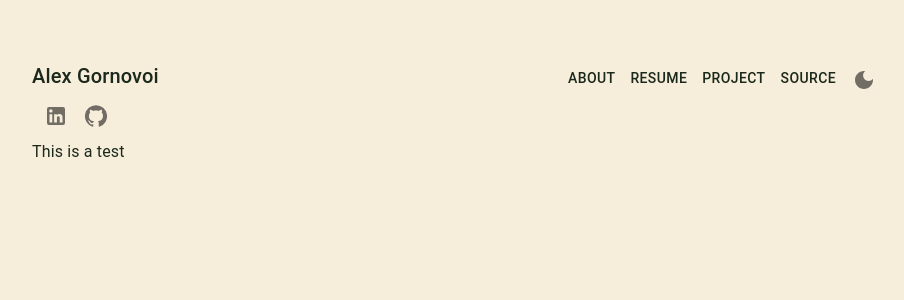
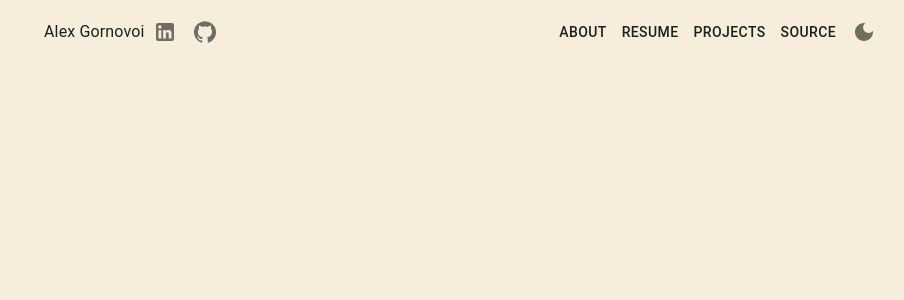
Before and after one commit to alexgornovoi/resume-website, a Next.js app: page / in a window 1280 px wide. Shown: the top 300 px of the page, without its empty margins (182-1086 px from the left). Built offline with nearby package versions, Linux system fonts and the light colour scheme.

Commit message:
completed menu bar

```diff
--- a/components/buttons.js
+++ b/components/buttons.js
@@ -6,7 +6,7 @@ import { ButtonGroup, IconButton, Menu, MenuItem } from "@mui/material"
 const values = [
     { text: "About", href: "/", newWindow: false },
     { text: "Resume", href: "/resume", newWindow: false },
-    { text: "Project", href: "/projects", newWindow: false },
+    { text: "Projects", href: "/projects", newWindow: false },
     { text: "Source", href: "https://github.com/alexgornovoi/resume-website", newWindow: true }
 ]
 
--- a/components/iconButtons.js
+++ b/components/iconButtons.js
@@ -5,7 +5,7 @@ import { LinkedIn, GitHub } from "@mui/icons-material";
 
 const SocialButton = () => {
     return(
-        <Box sx={{m:0.5}}  display="inline-flex">
+        <Box  display="inline-flex">
             <IconButton
                 onClick={(e) => { e.preventDefault(); window.open("https://www.linkedin.com/in/alexeygornovoi/", '_blank'); }}
             >
--- a/components/menuBar.js
+++ b/components/menuBar.js
@@ -1,8 +1,7 @@
-import { Box, Typography, Grid } from "@mui/material";
+import { Box, Typography, Grid, AppBar, Container } from "@mui/material";
 import LightSwitch from "./themeSwtich";
 import SocialButton from "./iconButtons";
 import ButtonTypes from "./buttons";
-
 
 const MenuBar = ({ mode, func, width }) => {
     function getButtonType(width) {
@@ -11,6 +10,7 @@ const MenuBar = ({ mode, func, width }) => {
                 <Box
                     display="flex"
                     justifyContent="flex-end"
+                    alignItems="center"
                 >
                     <ButtonTypes.InlineButtons />
                     <LightSwitch mode={mode} func={func} />
@@ -21,6 +21,7 @@ const MenuBar = ({ mode, func, width }) => {
                 <Box
                     display="flex"
                     justifyContent="flex-end"
+                    alignItems="center"
                 >
                     <LightSwitch mode={mode} func={func} />
                     <ButtonTypes.DropDownButtons />
@@ -30,19 +31,28 @@ const MenuBar = ({ mode, func, width }) => {
     }
 
     return (
-        <Box
-            display="flex"
+        <AppBar
+            sx={{
+                mb: 5,
+                background: 'transparent',
+                boxShadow: 'none',
+                backdropFilter: "blur(10px)",
+            }}
         >
-            <Grid container spacing={2}>
-                <Grid item xs>
-                    <Typography variant="h6">Alex Gornovoi</Typography>
+            <Box sx={{height: "64px"}} alignItems="center" display="flex">
+            <Container maxWidth="md">
+                <Grid container spacing={1}>
+                    <Grid item xs display="flex" alignItems="center">
+                        <Typography variant="body" sx={{ ml: 1.5 }}>Alex Gornovoi</Typography>
                         <SocialButton />
                     </Grid>
                     <Grid item xs>
                         {getButtonType(width)}
                     </Grid>
                 </Grid>
+            </Container>
             </Box>
+        </AppBar>
     )
 }
 
--- a/lib/themes.js
+++ b/lib/themes.js
@@ -10,6 +10,9 @@ const DarkTheme = createTheme({
     text: {
       primary: '#e9ddf7',
     },
+    primary: {
+      main: '#120214',
+    }
   },
 });
 
@@ -18,11 +21,14 @@ const LightTheme = createTheme({
     mode: 'light',
     background: {
       paper: '#DFE8CC',
-      default: '#F7EDDB'
+      default: '#F7EDDB',
     },
     text: {
       primary: '#1A291B',
     },
+    primary: {
+      main: '#F7EDDB',
+    }
   },
 });
 
--- a/package.json
+++ b/package.json
@@ -15,7 +15,8 @@
     "@mui/material": "^5.9.2",
     "next": "^12.2.3",
     "react": "^18.2.0",
-    "react-dom": "^18.2.0"
+    "react-dom": "^18.2.0",
+    "react-sticky": "^6.0.3"
   },
   "devDependencies": {
     "eslint": "8.20.0",
--- a/pages/_app.js
+++ b/pages/_app.js
@@ -1,51 +1,59 @@
 import MenuBar from "../components/menuBar"
-import { ThemeProvider } from "@emotion/react"
+import { ThemeProvider } from "@mui/material/styles"
 import { CssBaseline, Box, Container } from "@mui/material"
 import { React, useState, useEffect } from 'react'
 import Themes from "../lib/themes"
 import useWindowSize from "../lib/windowSize"
 
 function MyApp({ Component, pageProps }) {
-  const item = {}
+
+  const [mode, setMode] = useState(false);
 
   useEffect(() => {
-    const item = localStorage.getItem('key')
-  }, [])
-
-  const [mode, setMode] = useState(item === 'true');
+    themeCheck();
+  }, [mode]);
 
   useEffect(() => {
-    localStorage.setItem('theme-mode', mode);
-  }, [mode]);
+    themeCheck();
+  }, []);
 
-  const changeMode = () => {
-    setMode(!mode)
+  const themeCheck = () => {
+    if (
+      localStorage.theme === "dark" ||
+      (!("theme" in localStorage) &&
+        window.matchMedia("(prefers-color-scheme: dark)").matches)
+    ) {
+      document.documentElement.classList.add("dark");
+      setMode(true);
+    } else {
+      document.documentElement.classList.remove("dark");
+      setMode(false);
+    }
   }
+
+  const toggleTheme = () => {
+    const theme = localStorage.getItem("theme");
+    if (theme) {
+      localStorage.setItem("theme", theme === "dark" ? "light" : "dark");
+    } else {
+      localStorage.setItem("theme", "dark");
+    }
+    setMode(!mode);
+  };
 
   const size = useWindowSize();
 
   return (
     <ThemeProvider theme={mode ? Themes.DarkTheme : Themes.LightTheme}>
       <CssBaseline enableColorScheme />
-      <Box
-        display="flex"
-        justifyContent="center"
-        alignItems="center"
-        minHeight="100vh"
-        minWidth="30vh"
-      >
-        <Container maxWidth='md'>
-        <Box
-          minHeight="85vh"
-        >
-          <MenuBar mode={mode} func={changeMode} width={size.width}/>
-          <Component {...pageProps} />
-        </Box>
-        </Container>
-      </Box>
+          <Container maxWidth='md'>
+              <MenuBar mode={mode} func={toggleTheme} width={size.width} />
+              <Container maxWidth='sm' sx={{mt:'120px'}}>
+              <Component {...pageProps}/>
+              </Container>
+          </Container>
     </ThemeProvider>
   )
-
 }
 
 export default MyApp
--- a/pages/index.js
+++ b/pages/index.js
@@ -1,5 +1,7 @@
+import { Box } from "@mui/material"
+
 export default function About() {
   return (
-    <div>This is a test</div>
+    <Box></Box>
   )
 }
```
Also changed, not shown: 1 other file (tests, documents, lock files or other folders). Lines whose indentation alone changed are shown as unchanged.
